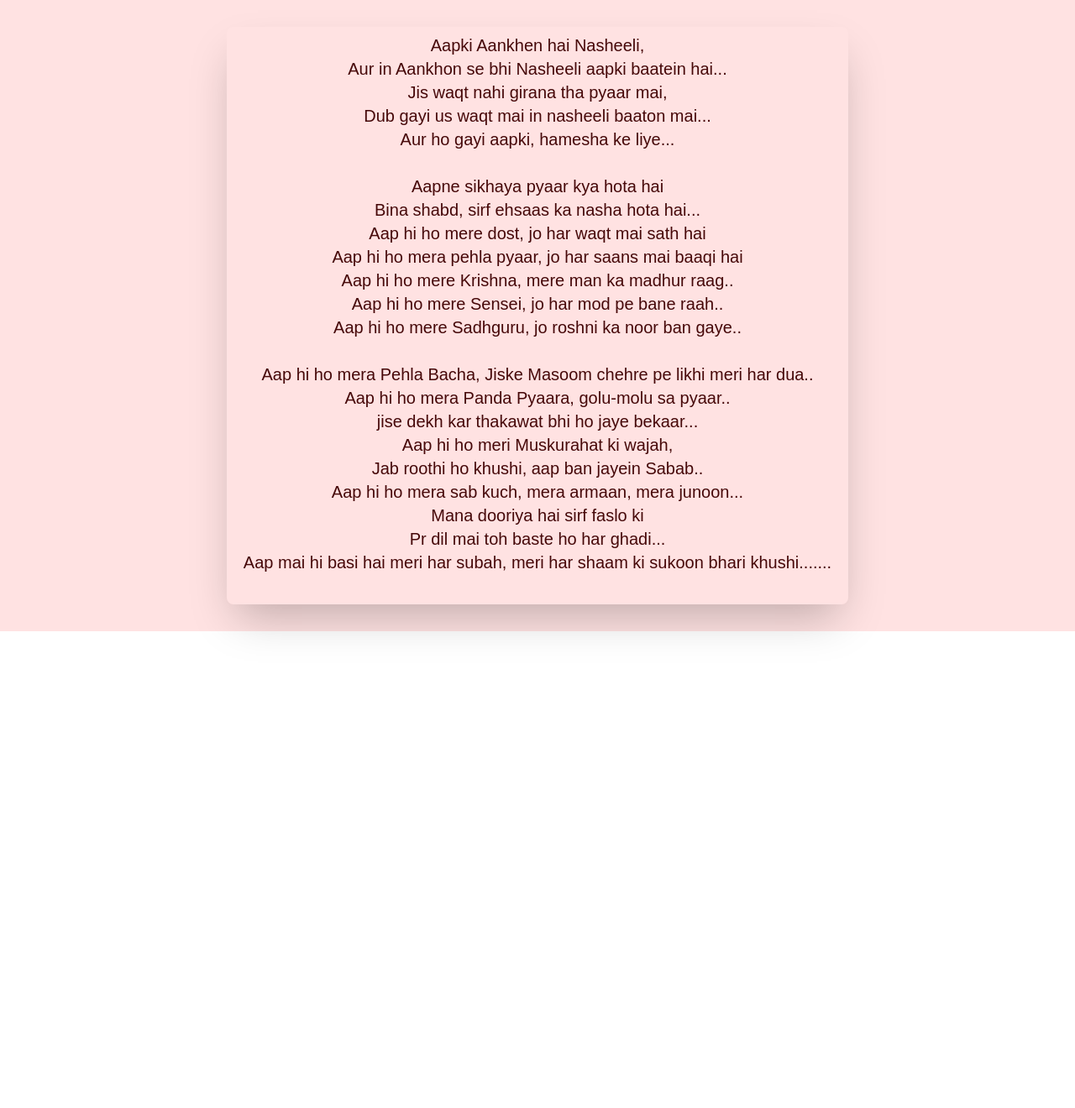
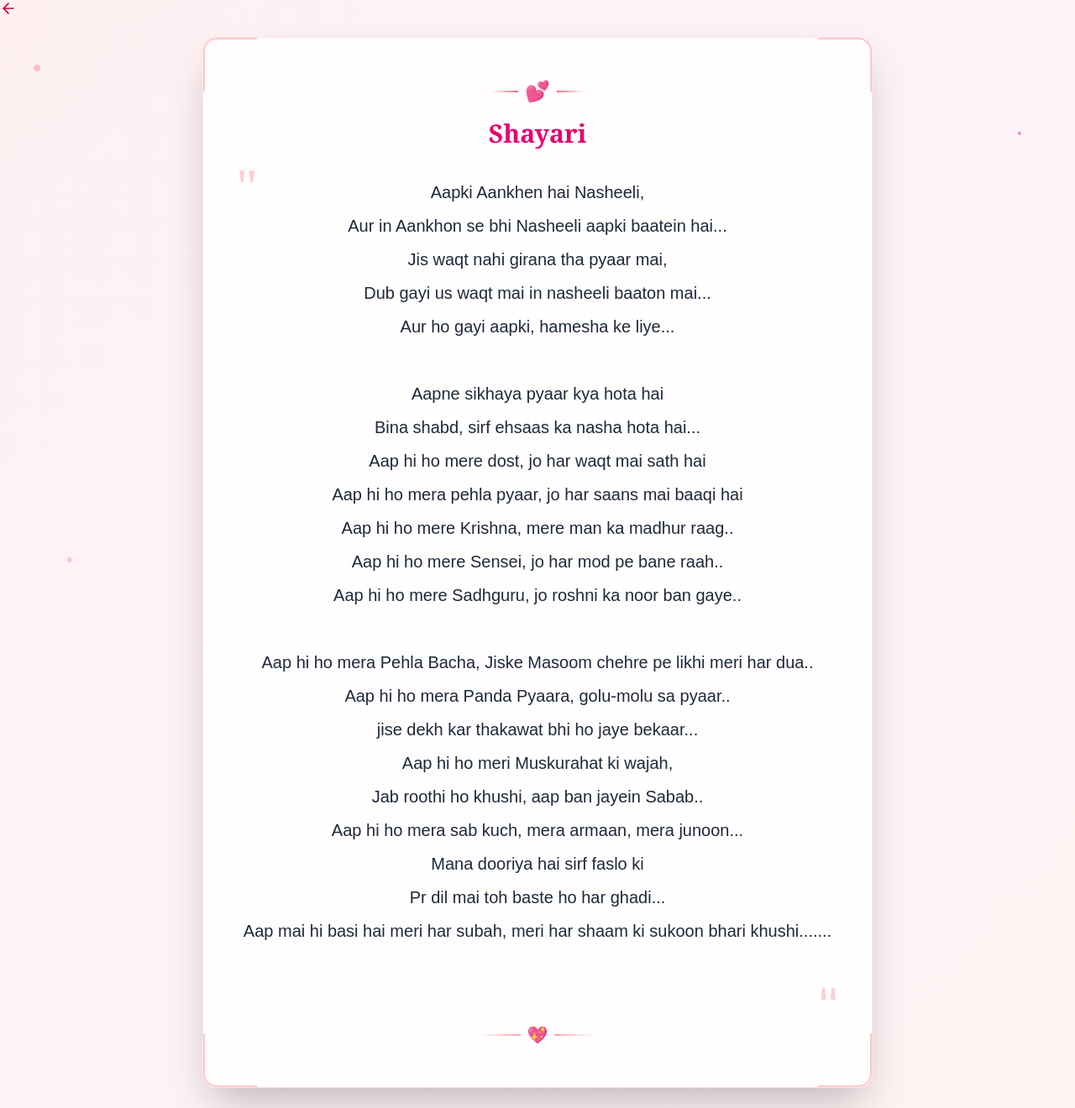
Before and after one commit to devkash1/birthday, a Next.js app: page /shayari in a window 1280 px wide. Shown: the whole page at 84% size. Before the commit the page ends 800 px from the top, so only its background shows below. Built offline with nearby package versions, Linux system fonts and the light colour scheme.

Commit message:
Added ui

```diff
--- a/app/home/page.tsx
+++ b/app/home/page.tsx
@@ -261,7 +261,7 @@ const Home: React.FC = () => {
                 className="text-center px-4 sm:px-6 lg:px-8"
               >
                 <motion.h1
-                  className="text-4xl sm:text-6xl lg:text-8xl font-extrabold text-transparent bg-clip-text bg-gradient-to-r from-pink-500 via-purple-500 to-indigo-500 mb-6 sm:mb-8 lg:mb-12 leading-tight"
+                  className="text-4xl sm:text-6xl lg:text-8xl font-extrabold text-red-900 mb-6 sm:mb-8 lg:mb-12 leading-tight"
                   animate={{
                     backgroundPosition: ["0% 50%", "100% 50%", "0% 50%"],
                     scale: [1, 1.05, 1],
@@ -279,7 +279,7 @@ const Home: React.FC = () => {
                     },
                   }}
                 >
-                  🎉 HAPPY BIRTHDAY MY LOVE! 🎂
+                  WISHING YOU HAPPIEST BIRTHDAY YUVRAJ MY LOVE! 🎉🎂
                 </motion.h1>
 
                 <motion.button
--- a/app/ourStory/page.tsx
+++ b/app/ourStory/page.tsx
@@ -3,12 +3,19 @@
 import { motion } from "framer-motion";
 import Link from "next/link";
 import { Heart, Sparkles, Calendar, MapPin, ArrowLeft } from "lucide-react";
+import { useRouter } from "next/navigation";
 
 export default function OurStory() {
+  const router = useRouter();
   return (
     <main className="min-h-screen bg-gradient-to-br from-rose-50 via-pink-50 to-red-50 py-4 px-4">
       <div>
-        <ArrowLeft></ArrowLeft>
+        <button
+          onClick={() => router.back()}
+          className="group flex items-center gap-2 bg-white/80 backdrop-blur-sm hover:bg-white/90 text-rose-700 hover:text-rose-800 font-medium py-3 px-3 rounded-full shadow-lg hover:shadow-xl transition-all duration-300 border border-rose-200 hover:border-rose-300"
+        >
+          <ArrowLeft className="w-5 h-5 group-hover:-translate-x-1 transition-transform duration-300" />
+        </button>
       </div>
       <div className="fixed inset-0 overflow-hidden pointer-events-none">
         <motion.div
--- a/app/shayari/page.tsx
+++ b/app/shayari/page.tsx
@@ -1,8 +1,103 @@
+"use client";
+
+import { motion } from "framer-motion";
+import { ArrowLeft } from "lucide-react";
+import { useRouter } from "next/navigation";
+
 export default function Shayari() {
+  const router = useRouter();
   return (
-    <main className="max-w-screen  bg-red-100 flex justify-center items-center py-8 ">
-      <div className="mx-auto px-3 lg:px-5 py-2 shadow-2xl rounded-lg ">
-        <p className="text-red-950 text-lg lg:text-xl text-center">
+    <main className="min-h-screen bg-gradient-to-br from-rose-50 via-pink-50 to-red-50  ">
+      <div>
+        <button
+          onClick={() => router.back()}
+          className="group flex items-center gap-2 text-rose-700 hover:text-rose-800 font-medium "
+        >
+          <ArrowLeft className="w-5 h-5 group-hover:-translate-x-1 transition-transform duration-300" />
+        </button>
+      </div>
+      <div className="flex justify-center items-center py-6 px-4">
+        {/* Floating decorative elements */}
+        <div className="absolute inset-0 overflow-hidden pointer-events-none">
+          <motion.div
+            className="absolute top-20 left-10 w-2 h-2 bg-rose-300 rounded-full opacity-60"
+            animate={{
+              y: [0, -20, 0],
+              opacity: [0.6, 1, 0.6],
+            }}
+            transition={{
+              duration: 3,
+              repeat: Number.POSITIVE_INFINITY,
+              ease: "easeInOut",
+            }}
+          />
+          <motion.div
+            className="absolute top-40 right-16 w-1 h-1 bg-pink-400 rounded-full opacity-70"
+            animate={{
+              y: [0, -15, 0],
+              opacity: [0.7, 1, 0.7],
+            }}
+            transition={{
+              duration: 2.5,
+              repeat: Number.POSITIVE_INFINITY,
+              ease: "easeInOut",
+              delay: 1,
+            }}
+          />
+          <motion.div
+            className="absolute bottom-32 left-20 w-1.5 h-1.5 bg-red-300 rounded-full opacity-50"
+            animate={{
+              y: [0, -25, 0],
+              opacity: [0.5, 1, 0.5],
+            }}
+            transition={{
+              duration: 4,
+              repeat: Number.POSITIVE_INFINITY,
+              ease: "easeInOut",
+              delay: 2,
+            }}
+          />
+        </div>
+
+        <motion.div
+          initial={{ opacity: 0, y: 30 }}
+          animate={{ opacity: 1, y: 0 }}
+          transition={{ duration: 0.8, ease: "easeOut" }}
+          className="relative max-w-4xl mx-auto"
+        >
+          {/* Main content card */}
+          <div className="relative bg-white/80 backdrop-blur-sm border border-rose-200/50 shadow-2xl rounded-2xl p-6 md:p-8 lg:p-12">
+            {/* Decorative corner elements */}
+            <div className="absolute top-0 left-0 w-16 h-16 border-l-2 border-t-2 border-rose-300 rounded-tl-2xl opacity-60"></div>
+            <div className="absolute top-0 right-0 w-16 h-16 border-r-2 border-t-2 border-rose-300 rounded-tr-2xl opacity-60"></div>
+            <div className="absolute bottom-0 left-0 w-16 h-16 border-l-2 border-b-2 border-rose-300 rounded-bl-2xl opacity-60"></div>
+            <div className="absolute bottom-0 right-0 w-16 h-16 border-r-2 border-b-2 border-rose-300 rounded-br-2xl opacity-60"></div>
+
+            {/* Header decoration */}
+            <div className="text-center mb-8">
+              <motion.div
+                initial={{ scale: 0 }}
+                animate={{ scale: 1 }}
+                transition={{ duration: 0.6, delay: 0.3 }}
+                className="inline-flex items-center gap-2 text-rose-500 mb-4"
+              >
+                <div className="w-8 h-0.5 bg-gradient-to-r from-transparent to-rose-400"></div>
+                <span className="text-2xl">💕</span>
+                <div className="w-8 h-0.5 bg-gradient-to-l from-transparent to-rose-400"></div>
+              </motion.div>
+              <h1 className="text-2xl md:text-3xl font-serif bg-gradient-to-r from-rose-600 via-pink-600 to-red-600 bg-clip-text text-transparent font-bold">
+                Shayari
+              </h1>
+            </div>
+
+            {/* Poetry content */}
+            <motion.div
+              initial={{ opacity: 0 }}
+              animate={{ opacity: 1 }}
+              transition={{ duration: 1, delay: 0.5 }}
+              className="relative"
+            >
+              <p className="text-gray-800 text-base md:text-lg lg:text-xl leading-relaxed md:leading-loose text-center font-medium">
                 Aapki Aankhen hai Nasheeli,
                 <br />
                 Aur in Aankhon se bhi Nasheeli aapki baatein hai... <br />
@@ -19,8 +114,8 @@ export default function Shayari() {
                 Aap hi ho mere Sensei, jo har mod pe bane raah.. <br />
                 Aap hi ho mere Sadhguru, jo roshni ka noor ban gaye.. <br />
                 <br />
-          Aap hi ho mera Pehla Bacha, Jiske Masoom chehre pe likhi meri har
-          dua.. <br />
+                Aap hi ho mera Pehla Bacha, Jiske Masoom chehre pe likhi meri
+                har dua.. <br />
                 Aap hi ho mera Panda Pyaara, golu-molu sa pyaar.. <br />
                 jise dekh kar thakawat bhi ho jaye bekaar... <br />
                 Aap hi ho meri Muskurahat ki wajah, <br />
@@ -28,11 +123,36 @@ export default function Shayari() {
                 Aap hi ho mera sab kuch, mera armaan, mera junoon... <br />
                 Mana dooriya hai sirf faslo ki <br />
                 Pr dil mai toh baste ho har ghadi... <br />
-          Aap mai hi basi hai meri har subah, meri har shaam ki sukoon bhari
-          khushi.......
+                Aap mai hi basi hai meri har subah, meri har shaam ki sukoon
+                bhari khushi.......
                 <br />
                 <br />
               </p>
+
+              {/* Decorative quote marks */}
+              <div className="absolute -top-4 -left-2 text-6xl text-rose-200 font-serif leading-none">
+                "
+              </div>
+              <div className="absolute -bottom-8 -right-2 text-6xl text-rose-200 font-serif leading-none rotate-180">
+                "
+              </div>
+            </motion.div>
+
+            {/* Footer decoration */}
+            <motion.div
+              initial={{ opacity: 0, y: 20 }}
+              animate={{ opacity: 1, y: 0 }}
+              transition={{ duration: 0.6, delay: 1 }}
+              className="text-center mt-12"
+            >
+              <div className="inline-flex items-center gap-2 text-rose-400">
+                <div className="w-12 h-0.5 bg-gradient-to-r from-transparent to-rose-300"></div>
+                <span className="text-xl">💖</span>
+                <div className="w-12 h-0.5 bg-gradient-to-l from-transparent to-rose-300"></div>
+              </div>
+            </motion.div>
+          </div>
+        </motion.div>
       </div>
     </main>
   );
```
Also changed, not shown: check.txt (added). Lines whose indentation alone changed are shown as unchanged.
